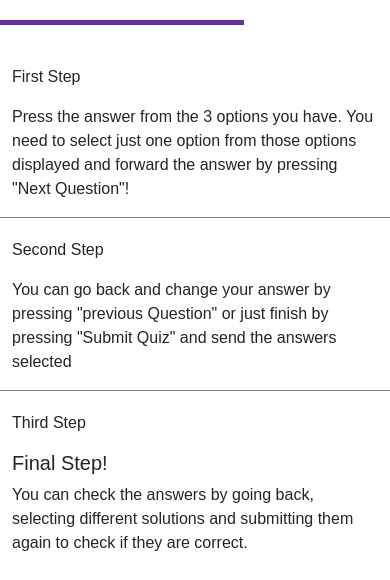
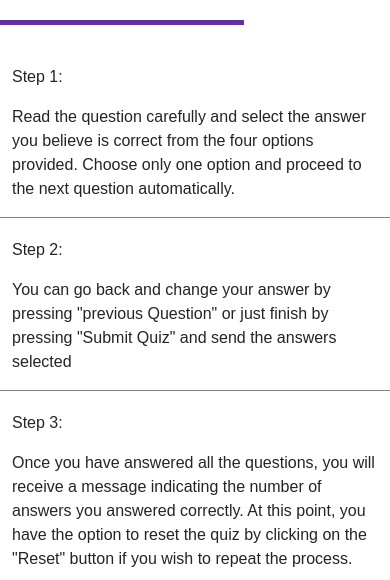
Before and after one commit to calin-zaharia/JavaScript.Quiz, a plain HTML site: page howto.html in a window 390 px wide. Shown: the part 264-844 px from the top of the page. Drawn offline with nearby package versions, Linux system fonts and the light colour scheme.

Commit message:
Update How To page & Responsive quiz

```diff
--- a/css/style.css
+++ b/css/style.css
@@ -430,14 +430,6 @@ input[type="radio"] {
     }
 
 }
-@media (max-width: 1200px) {
-
-}
-@media (max-width: 992px) {
-
-
-
-}
 @media (max-width: 768px) {
     .contact-details {
         text-align: left;
@@ -460,3 +452,10 @@ input[type="radio"] {
         padding: 5px 0px 20px!important;
     }
 }
+@media (max-width: 580px) {
+
+  #quizAnswersWrapper {
+    display: block;
+  }
+
+}
--- a/howto.html
+++ b/howto.html
@@ -54,22 +54,23 @@
         <h3 class="home-title"><span> How to use the Quiz </span></h2>
 
             <div class="container-experience row">
-                <p class="col-md-3">First Step</p>
+                <p class="col-md-3">Step 1: </p>
                 <div class="right-experience col-md-9">
-                    <p>Press the answer from the 3 options you have. You need to select just one option from those options displayed and forward the answer by pressing "Next Question"!</p>
+                    <p>Read the question carefully and select the answer you believe is correct from the four options provided. Choose only one option and proceed to the next question automatically.</p>
                 </div>
             </div>
             <div class="container-experience row">
-                <p class="col-md-3">Second Step</p>
+                <p class="col-md-3">Step 2: </p>
                 <div class="right-experience col-md-9">
                     <p>You can go back and change your answer by pressing "previous Question" or just finish by pressing "Submit Quiz" and send the answers selected</p>
                 </div>
             </div>
             <div class="container-experience row">
-                <p class="col-md-3">Third Step</p>
+                <p class="col-md-3">Step 3: </p>
                 <div class="right-experience col-md-9">
-                    <h5>Final Step!</h5>
-                    <p>You can check the answers by going back, selecting different solutions and submitting them again to check if they are correct.</p>
+                    <p>Once you have answered all the questions, you will receive a message indicating the number of answers you answered correctly. At this point, you have the option to reset the quiz by clicking on the "Reset" button if you wish to repeat the process.</p>
+                    <br>
+                    <p>By following these steps, you can effectively go through the quiz, receive feedback on your answers, and review your performance.</p>
                 </div>
             </div>
 
```
